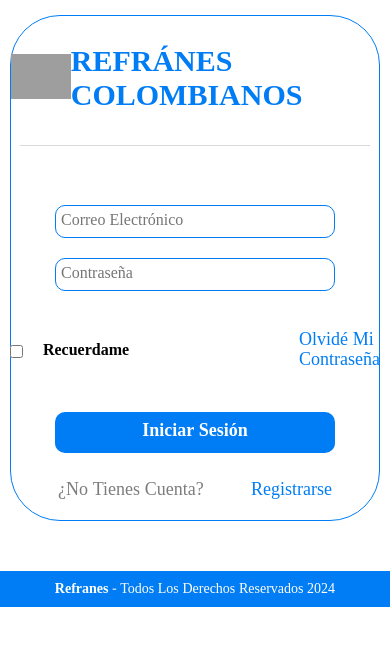
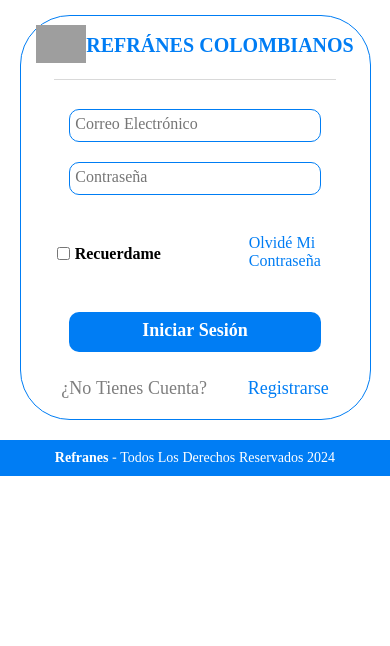
Before and after one commit to CANDELODS/Refranes, a PHP site: template views/auth/login.php in a window 390 px wide. Shown: the part 62-708 px from the top of the page. Run offline with PHP 8.4, Linux system fonts and the light colour scheme; the template is opened without the code that fills it, so the values that code supplies are empty; some libraries are stand-ins or nearby versions; grey boxes are pictures that could not be loaded.

Commit message:
Se completó el responsive del formulario de login, se cambió el efecto de hover para los enlaces de la navegacion y para los del fomulario, se ultimaron otros detalles del diseño

```diff
--- a/src/scss/base/_mixins.scss
+++ b/src/scss/base/_mixins.scss
@@ -64,6 +64,11 @@
     margin: 0 auto;
 }
 
+@mixin contenedor-form{
+    width: min(90%, 60rem);
+    margin: 0 auto;
+}
+
 @mixin contenedor-smCard{
     width: min(60%, 60rem);
     margin: 0 auto;
--- a/src/scss/ui/_login.scss
+++ b/src/scss/ui/_login.scss
@@ -1,34 +1,68 @@
 @use 'base/variables' as v;
 @use 'base/mixins' as m;
 
-.login{
-    @include m.contenedor-sm;
+.login {
+    @include m.contenedor-form;
     margin-top: 1.5rem;
     border: 1px solid v.$azul;
     border-radius: 5rem;
-    &__flex-arriba{
+
+    &__flex-arriba {
         display: flex;
         justify-content: center;
         align-items: center;
     }
-    &__logo{
-        width: 6rem;
+
+    &__logo {
+        width: 5rem;
+
+        @include m.tablet {
+            width: 6rem;
+        }
     }
-    &__titulo{
+
+    &__titulo {
         color: v.$azul;
         text-transform: uppercase;
         font-weight: v.$bold;
+        font-size: 2rem;
+
+        @include m.tablet {
+            font-size: 3rem;
+        }
     }
-    &__acciones{
+
+    &__acciones {
         display: flex;
         justify-content: space-evenly;
         align-items: center;
     }
-    &__parrafo{
+
+    &__parrafo {
         color: #7D7D7D;
     }
-    &__enlace{
-        text-decoration: none;
+
+    &__enlace {
         color: v.$azul;
+
+        position: relative;
+
+        &::before {
+            content: '';
+            position: absolute;
+            bottom: 0;
+            left: 0;
+            width: 100%;
+            height: 2px;
+            background: linear-gradient(to right, v.$amarillo, v.$azul, v.$rojo);
+            z-index: 1;
+            transform: scaleX(0);
+            transform-origin: left;
+            transition: transform 0.5s ease-in-out;
+        }
+
+        &:hover::before {
+            transform: scaleX(1);
+        }
     }
 }
--- a/src/scss/ui/footer/_footer.scss
+++ b/src/scss/ui/footer/_footer.scss
@@ -3,7 +3,7 @@
 
 .footer{
     background-color: v.$azul;
-    margin-top: 5rem;
+    margin-top: 2rem;
     color: v.$blanco;
     &__copyright{
         background-color: adjust(v.$azul, -10%);
--- a/src/scss/ui/formulario/_formulario.scss
+++ b/src/scss/ui/formulario/_formulario.scss
@@ -1,50 +1,100 @@
 @use 'base/variables' as v;
 @use 'base/mixins' as m;
 
-.formulario{
-    @include m.contenedor-sm;
+.formulario {
+    @include m.contenedor-form;
     display: flex;
     flex-direction: column;
     align-items: center;
     gap: 2rem;
 
-    &__barra{
+    &__barra {
         @include m.contenedor;
         height: .07rem;
-        width: 100%;
+        width: 90%;
         background-color: #D9D9D9;
-        margin-bottom: 4rem;
+        margin-bottom: 1rem;
+
+        @include m.tablet {
+            width: 100%;
+            margin-bottom: 4rem;
+
+        }
+
     }
-    &__campo{
+
+    &__campo {
         display: flex;
         align-items: center;
         width: 80%;
     }
-    &__check{
-        margin-left: 2rem;
+
+    &__check {
+        margin: 0.5rem 0 0 .5rem;
         font-weight: v.$bold;
         font-size: 1.6rem;
+
+        &:hover {
+            cursor: pointer;
+        }
+
+        @include m.tablet{
+            margin-left: .5rem;
+        }
     }
-    &__enlace{
-        text-decoration: none;
+
+    &__enlace {
         color: v.$azul;
+        font-size: 1.6rem;
+
+        position: relative;
+        @include m.tablet{
+            font-size: 1.8rem;
+        }
+
+        &::before {
+            content: '';
+            position: absolute;
+            bottom: 0;
+            left: 0;
+            width: 100%;
+            height: 2px;
+            background: linear-gradient(to right, v.$amarillo, v.$azul, v.$rojo);
+            z-index: 1;
+            transform: scaleX(0);
+            transform-origin: left;
+            transition: transform 0.5s ease-in-out;
+        }
+
+        &:hover::before {
+            transform: scaleX(1);
+        }
     }
-    &__input{
+
+    &__input {
         width: 100%;
         border: 1px solid v.$azul;
         border-radius: 1rem;
         padding: .5rem;
 
-        &::placeholder{
+        &::placeholder {
             font-size: 1.6rem;
         }
     }
-    &__centro{
+
+    &__centro {
         display: flex;
-        gap: 17rem;
+        gap: 4rem;
         margin: 2rem 0;
+        margin-left: 1rem;
+
+        @include m.tablet{
+            gap: 17rem;
+
+        }
     }
-    &__submit{
+
+    &__submit {
         @include m.boton(v.$azul, v.$blanco);
         width: 80%;
         border-radius: 1rem;
--- a/views/templates/header.php
+++ b/views/templates/header.php
@@ -28,7 +28,7 @@
                 <p class="navegacion__enlace-texto">Nosotros</p>
                 <img class="navegacion__enlace-logosvg" src="/build/img/svgNosotros.svg" alt="Logo Menu">
             </a>
-            <a href="/login" class="navegacion__enlace">
+            <a href="/login" class="navegacion__enlace navegacion__enlace--cuenta">
                 <p class="navegacion__enlace-texto">Cuenta</p>
                 <img class="navegacion__enlace-logosvg navegacion__enlace-logosvg--user" src="/build/img/svgUsuario.svg" alt="Logo Menu">
             </a>
```
Also changed, not shown: src/scss/ui/header/_header.scss (+38 -8 lines), public/build/css/app.css, 1 other file.
